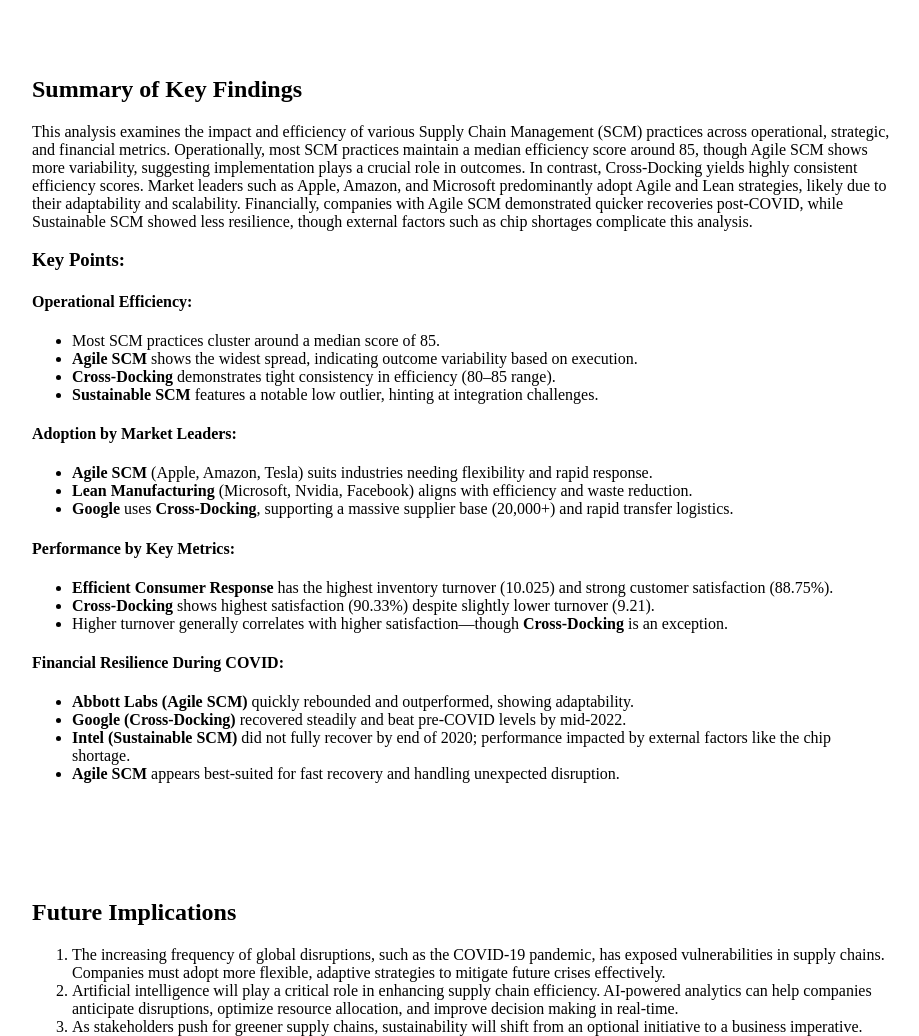
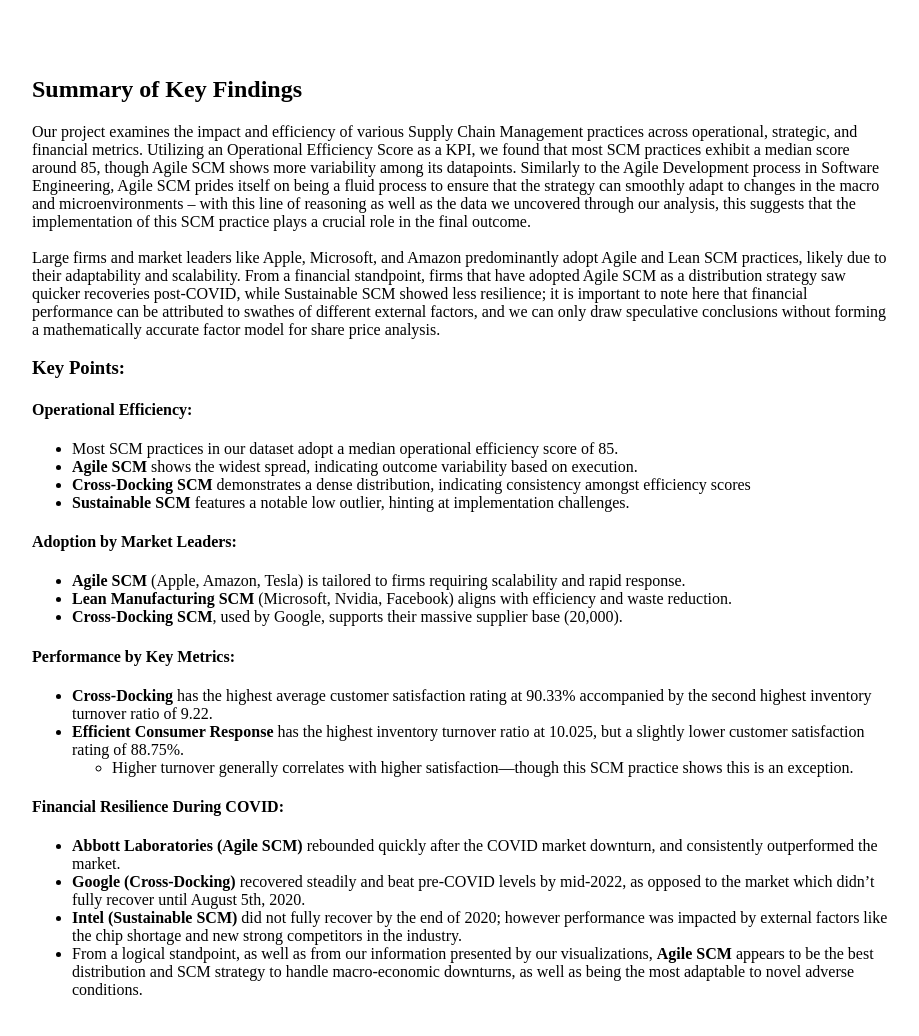
Before and after one commit to jokraun12/ds4200-final-project, a plain HTML site: page index.html in a window 1280 px wide. Shown: the part 6900-7936 px from the top of the page, without its empty margins (178-1097 px from the left). Drawn offline with nearby package versions, Linux system fonts and the light colour scheme.

Commit message:
finished tweaking summary and visualizations

```diff
--- a/index.html
+++ b/index.html
@@ -191,44 +191,54 @@
     <section id="summary">
       <h2>Summary of Key Findings</h2>
         <p>
-          This analysis examines the impact and efficiency of various Supply Chain Management (SCM) practices across operational, strategic, and
-          financial metrics. Operationally, most SCM practices maintain a median efficiency score around 85, though Agile SCM shows more
-          variability, suggesting implementation plays a crucial role in outcomes. In contrast, Cross-Docking yields highly consistent efficiency
-          scores. Market leaders such as Apple, Amazon, and Microsoft predominantly adopt Agile and Lean strategies, likely due to their
-          adaptability and scalability. Financially, companies with Agile SCM demonstrated quicker recoveries post-COVID, while Sustainable SCM
-          showed less resilience, though external factors such as chip shortages complicate this analysis.
+          Our project examines the impact and efficiency of various Supply Chain Management practices across operational,
+          strategic, and financial metrics.  Utilizing an Operational Efficiency Score as a KPI, we found that most SCM practices exhibit a
+          median score around 85, though Agile SCM shows more variability among its datapoints.  Similarly to the Agile Development process in
+          Software Engineering, Agile SCM prides itself on being a fluid process to ensure that the strategy can smoothly adapt to changes
+          in the macro and microenvironments – with this line of reasoning as well as the data we uncovered through our analysis, this
+          suggests that the implementation of this SCM practice plays a crucial role in the final outcome.
+          <br></br>
+          Large firms and market leaders like Apple, Microsoft, and Amazon predominantly adopt Agile and Lean SCM practices, likely
+          due to their adaptability and scalability.  From a financial standpoint, firms that have adopted Agile SCM as a distribution
+          strategy saw quicker recoveries post-COVID, while Sustainable SCM showed less resilience; it is important to note here that
+          financial performance can be attributed to swathes of different external factors, and we can only draw speculative conclusions without
+          forming a mathematically accurate factor model for share price analysis.
         </p>
 
         <h3>Key Points:</h3>
 
         <h4>Operational Efficiency:</h4>
         <ul>
-          <li>Most SCM practices cluster around a median score of 85.</li>
+          <li>Most SCM practices in our dataset adopt a median operational efficiency score of 85.</li>
           <li><strong>Agile SCM</strong> shows the widest spread, indicating outcome variability based on execution.</li>
-          <li><strong>Cross-Docking</strong> demonstrates tight consistency in efficiency (80–85 range).</li>
-          <li><strong>Sustainable SCM</strong> features a notable low outlier, hinting at integration challenges.</li>
+          <li><strong>Cross-Docking SCM</strong> demonstrates a dense distribution, indicating consistency amongst efficiency scores</li>
+          <li><strong>Sustainable SCM</strong> features a notable low outlier, hinting at implementation challenges.</li>
         </ul>
 
         <h4>Adoption by Market Leaders:</h4>
         <ul>
-          <li><strong>Agile SCM</strong> (Apple, Amazon, Tesla) suits industries needing flexibility and rapid response.</li>
-          <li><strong>Lean Manufacturing</strong> (Microsoft, Nvidia, Facebook) aligns with efficiency and waste reduction.</li>
-          <li><strong>Google</strong> uses <strong>Cross-Docking</strong>, supporting a massive supplier base (20,000+) and rapid transfer logistics.</li>
+          <li><strong>Agile SCM</strong> (Apple, Amazon, Tesla) is tailored to firms requiring scalability and rapid response.</li>
+          <li><strong>Lean Manufacturing SCM</strong> (Microsoft, Nvidia, Facebook) aligns with efficiency and waste reduction.</li>
+          <li><strong>Cross-Docking SCM</strong>, used by Google, supports their massive supplier base (20,000).</li>
         </ul>
 
         <h4>Performance by Key Metrics:</h4>
         <ul>
-          <li><strong>Efficient Consumer Response</strong> has the highest inventory turnover (10.025) and strong customer satisfaction (88.75%).</li>
-          <li><strong>Cross-Docking</strong> shows highest satisfaction (90.33%) despite slightly lower turnover (9.21).</li>
-          <li>Higher turnover generally correlates with higher satisfaction—though <strong>Cross-Docking</strong> is an exception.</li>
+          <li><strong>Cross-Docking</strong> has the highest average customer satisfaction rating at 90.33% accompanied by the second highest inventory turnover ratio of 9.22.</li>
+          <li><strong>Efficient Consumer Response</strong> has the highest inventory turnover ratio at 10.025, but a slightly lower customer satisfaction rating of 88.75%.</li>
+          <ul>
+            <li>Higher turnover generally correlates with higher satisfaction—though this SCM practice shows this is an exception.
+            </li>
+          </ul>
         </ul>
 
         <h4>Financial Resilience During COVID:</h4>
         <ul>
-          <li><strong>Abbott Labs (Agile SCM)</strong> quickly rebounded and outperformed, showing adaptability.</li>
-          <li><strong>Google (Cross-Docking)</strong> recovered steadily and beat pre-COVID levels by mid-2022.</li>
-          <li><strong>Intel (Sustainable SCM)</strong> did not fully recover by end of 2020; performance impacted by external factors like the chip shortage.</li>
-          <li><strong>Agile SCM</strong> appears best-suited for fast recovery and handling unexpected disruption.</li>
+          <li><strong>Abbott Laboratories (Agile SCM)</strong> rebounded quickly after the COVID market downturn, and consistently outperformed the market.</li>
+          <li><strong>Google (Cross-Docking)</strong> recovered steadily and beat pre-COVID levels by mid-2022, as opposed to the market which didn’t fully recover until August 5th, 2020.</li>
+          <li><strong>Intel (Sustainable SCM)</strong> did not fully recover by the end of 2020; however performance was impacted by external factors like the chip shortage and new strong competitors in the industry.</li>
+          <li>From a logical standpoint, as well as from our information presented by our visualizations, <strong>Agile SCM</strong> appears to be the best distribution and SCM strategy to handle macro-economic downturns, as
+            well as being the most adaptable to novel adverse conditions.</li>
         </ul>
     </section>
     <section id="future">
@@ -279,18 +289,6 @@
   </footer>
 
   <script>
-    const svg = d3.select("#chart");
-    const data = [10, 15, 20, 25, 30];
-
-    svg.selectAll("circle")
-      .data(data)
-      .enter()
-      .append("circle")
-      .attr("cx", (d, i) => 80 * (i + 1))
-      .attr("cy", 200)
-      .attr("r", d => d)
-      .attr("fill", "purple");
-
     const header = document.querySelector('header');
     window.addEventListener('scroll', () => {
       if (window.scrollY > 50) {
```
Also changed, not shown: 2 other files.
